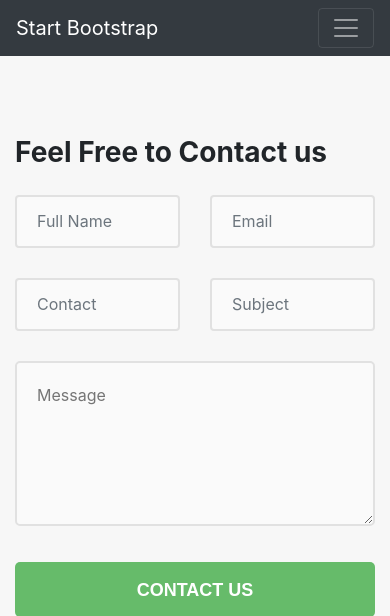
After one commit to Bakhtiyar-Garashov/E-commerce, a Django app: page /contact in a window 390 px wide. The commit adds this page. Shown: the top 616 px of the page. Run offline with Django 3.2, Linux system fonts and the light colour scheme; tables that the repository leaves empty hold one stand-in row (values such as "Sample post"); some libraries are stand-ins or nearby versions.

Commit message:
contact page added

```diff
--- a/E_shop/shopApp/urls.py
+++ b/E_shop/shopApp/urls.py
@@ -1,10 +1,11 @@
 
 from django.contrib import admin
 from django.urls import path,include
-from .views import home,product,about
+from .views import home,product,about,contact
 
 urlpatterns = [
    path('',home,name='home'),
    path('products',product,name='product'),
    path('about',about,name='about'),
+   path('contact',contact,name='contact'),
 ]
--- a/E_shop/shopApp/views.py
+++ b/E_shop/shopApp/views.py
@@ -10,3 +10,7 @@ def product(request): #this is products page view
 
 def about(request): # thos is about page view
     return render(request,"shop/about.html")
+
+
+def contact(request):
+    return render(request,"shop/contact.html")
--- /dev/null
+++ b/E_shop/static/css/contact.css
@@ -0,0 +1,164 @@
+.google-map {
+    width: 100%;
+    float: left;
+    position: relative;
+}
+
+.google-map iframe {
+    width: 100%;
+    height: 485px;
+    border: 0px;
+}
+
+ul.cform {
+    margin: 0;
+    padding: 0;
+    list-style: none;
+    width: 100%;
+    float: left;
+}
+
+ul.cform li {
+    margin-bottom: 30px;
+}
+
+ul.cform li:last-child {
+    margin: 0px;
+}
+
+ul.cform li.half {
+    width: 50%;
+    float: left;
+}
+
+.pl-15 {
+    padding-left: 15px;
+}
+
+.pr-15 {
+    padding-right: 15px;
+}
+
+ul.cform li.full {
+    width: 100%;
+    float: left;
+}
+
+ul.cform .form-control {
+    border: 2px solid #e1e1e1;
+    background: #fafafa;
+    color: #555555;
+    height: 53px;
+    line-height: 49px;
+    padding: 0 20px;
+}
+
+ul.cform textarea.textarea-control {
+    border: 2px solid #e1e1e1;
+    background: #fafafa;
+    color: #555555;
+    padding: 20px;
+    width: 100%;
+    height: 165px;
+    border-radius: 5px;
+}
+
+.cform .fsubmit {
+    width: 100%;
+    border-radius: 5px;
+    text-align: center;
+    color: #fff;
+    background: #66bb6a;
+    border: 0px;
+    height: 55px;
+    line-height: 55px;
+    text-transform: uppercase;
+    font-family: 'Poppins', sans-serif;
+    font-size: 18px;
+    font-weight: 600;
+    cursor: pointer;
+}
+
+.cform .fsubmit:hover {
+    background: #33691e;
+    color: #fff;
+}
+
+.contact-form h3 {
+    font-weight: 700;
+    margin: 0 0 25px;
+}
+
+.c-info {
+    background: #ffffff;
+    border: 1px solid #eeeeee;
+    border-radius: 5px;
+    padding: 30px;
+}
+
+.c-info:hover {
+    box-shadow: 0 0 0 0.2rem rgba(102, 187, 106, .25);
+}
+
+.contact-map-info h6,
+.c-info h6 {
+    font-weight: 600;
+    color: #333333;
+    font-size: 20px;
+}
+
+.contact-map-info p,
+.c-info p {
+    margin: 0px;
+    color: #555555;
+    font-size: 16px;
+    line-height: 26px;
+}
+
+.contact-info {
+    margin-top: 70px;
+}
+
+.contact-info h3 {
+    font-weight: 700;
+    margin: 0 0 25px;
+}
+
+.contact-form {
+    width: 100%;
+    float: left;
+}
+
+.mb60 {
+    margin-bottom: 60px;
+}
+
+.contact-map-info {
+    background: #fff;
+    border-radius: 5px;
+    width: 350px;
+    position: absolute;
+    right: 50px;
+    top: 50px;
+    padding: 30px;
+}
+
+.contact-map-info ul {
+    margin: 0px;
+    padding: 0px;
+    list-style: none;
+}
+
+.contact-map-info ul li {
+    margin-bottom: 30px;
+}
+
+.contact-map-info ul li:last-child {
+    margin: 0px;
+}
+
+.contact-page {
+    min-height: 100vh;
+    padding: 80px 0;
+    background: #f7f7f7;
+}
--- a/E_shop/templates/shop/base.html
+++ b/E_shop/templates/shop/base.html
@@ -17,6 +17,7 @@
     <!-- Custom styles for this template -->
     <link href="{% static 'css/shop-homepage.css'%}" rel="stylesheet">
     <link href="{% static 'css/about.css'%}" rel="stylesheet">
+    <link href="{% static 'css/contact.css'%}" rel="stylesheet">
 
     <!--FONTAWESOME CDN-->
     <link href="https://stackpath.bootstrapcdn.com/font-awesome/4.7.0/css/font-awesome.min.css" rel="stylesheet">
@@ -45,7 +46,7 @@
                         <a class="nav-link" href="#">Services</a>
                     </li>
                     <li class="nav-item">
-                        <a class="nav-link" href="#">Contact</a>
+                        <a class="nav-link" href="{% url 'contact' %}">Contact</a>
                     </li>
                 </ul>
             </div>
--- /dev/null
+++ b/E_shop/templates/shop/contact.html
@@ -0,0 +1,77 @@
+{% extends 'shop/base.html' %}
+{% block title %} Contact us{% endblock title %}
+
+{% block body %}
+<section class="contact-page">
+            <div class="container">
+               <div class="row">
+                  <div class="col-md-6">
+                     <div class="contact-form">
+                        <h3>Feel Free to Contact us</h3>
+                        <ul class="cform">
+                           <li class="half pr-15">
+                              <input type="text" class="form-control" placeholder="Full Name">
+                           </li>
+                           <li class="half pl-15">
+                              <input type="text" class="form-control" placeholder="Email">
+                           </li>
+                           <li class="half pr-15">
+                              <input type="text" class="form-control" placeholder="Contact">
+                           </li>
+                           <li class="half pl-15">
+                              <input type="text" class="form-control" placeholder="Subject">
+                           </li>
+                           <li class="full">
+                              <textarea class="textarea-control" placeholder="Message"></textarea>
+                           </li>
+                           <li class="full">
+                              <input type="submit" value="Contact us" class="fsubmit">
+                           </li>
+                        </ul>
+                     </div>
+                  </div>
+                  <div class="col-md-6">
+                     <div class="google-map">
+                        <iframe src="https://www.google.com/maps/embed?pb=!1m18!1m12!1m3!1d109741.02912911311!2d76.69348873658222!3d30.73506264436677!2m3!1f0!2f0!3f0!3m2!1i1024!2i768!4f13.1!3m3!1m2!1s0x390fed0be66ec96b%3A0xa5ff67f9527319fe!2sChandigarh!5e0!3m2!1sen!2sin!4v1546673926029" width="600" height="450" frameborder="0" style="border:0" allowfullscreen></iframe>
+                     </div>
+                  </div>
+               </div>
+            </div>
+            <div class="container contact-info">
+               <div class="row">
+                  <div class="col-md-12">
+                     <h3>Contact Information</h3>
+                  </div>
+                  <!--Contact Info Start-->
+                  <div class="col-md-4">
+                     <div class="c-info">
+                        <h6>Address:</h6>
+                        <p> 4700 Millenia Basvd # 143, Abcdef, FL 123456, Chandigarh </p>
+                     </div>
+                  </div>
+                  <!--Contact Info End-->
+                  <!--Contact Info Start-->
+                  <div class="col-md-4">
+                     <div class="c-info">
+                        <h6>Contact:</h6>
+                        <p><strong>Phone:</strong> +1 234 2345 678-9</p>
+                        <p><strong>Fax:</strong> +1 321 2345 876-7</p>
+                     </div>
+                  </div>
+                  <!--Contact Info End-->
+                  <!--Contact Info Start-->
+                  <div class="col-md-4">
+                     <div class="c-info">
+                        <h6>For More Information:</h6>
+                        <p><strong>Email:</strong> info@test.com</p>
+                        <p>contact@test.com</p>
+                     </div>
+                  </div>
+                  <!--Contact Info End-->
+               </div>
+            </div>
+         </section>
+
+
+
+{% endblock body %}
```
